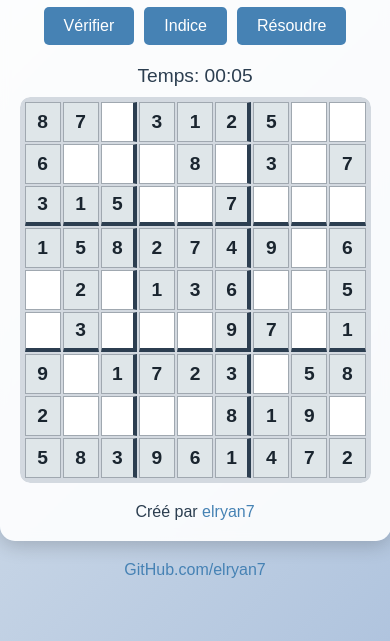
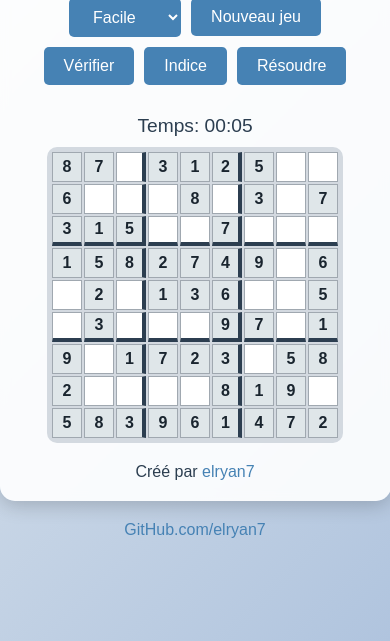
Before and after one commit to elryan7/Sudoku, a plain HTML site: page index.html in a window 390 px wide. Shown: the part 203-844 px from the top of the page. Drawn offline with Linux system fonts and the light colour scheme.

Commit message:
Update index.html

```diff
--- a/index.html
+++ b/index.html
@@ -25,6 +25,9 @@
             backdrop-filter: blur(5px);
             max-width: 90vw;
             width: 100%;
+            display: flex;
+            flex-direction: column;
+            align-items: center;
         }
         h1 {
             font-size: 2.5em;
@@ -59,29 +62,24 @@
             color: #2c3e50;
             margin: 10px 0;
         }
-        .grid-container {
-            max-height: 60vh;
-            max-width: 90vw;
-            overflow: auto;
-            border-radius: 10px;
-        }
         .grid {
             display: grid;
-            grid-template-columns: repeat(9, minmax(40px, 50px));
+            grid-template-columns: repeat(9, minmax(40px, 40px));
             gap: 2px;
             background: #d3d9e0;
             padding: 5px;
             border-radius: 10px;
             width: fit-content;
+            margin: 0 auto;
         }
         .cell {
             width: 100%;
-            height: 50px;
+            height: 40px;
             background: #f5f6f5;
             display: flex;
             justify-content: center;
             align-items: center;
-            font-size: 1.6em;
+            font-size: 1.4em;
             font-weight: bold;
             color: #2c3e50;
             border: 1px solid #a0a8b0;
@@ -128,11 +126,11 @@
         }
         @media (max-width: 600px) {
             .grid {
-                grid-template-columns: repeat(9, minmax(30px, 40px));
+                grid-template-columns: repeat(9, minmax(30px, 30px));
             }
             .cell {
-                font-size: 1.2em;
-                height: 40px;
+                font-size: 1em;
+                height: 30px;
             }
             h1 {
                 font-size: 2em;
@@ -155,9 +153,7 @@
             <button onclick="solvePuzzle()">Résoudre</button>
         </div>
         <div class="timer" id="timer">Temps: 00:00</div>
-        <div class="grid-container">
-            <div id="grid" class="grid"></div>
-        </div>
+        <div id="grid" class="grid"></div>
         <div class="footer">
             Créé par <a href="https://github.com/elryan7" target="_blank">elryan7</a>
         </div>
@@ -444,7 +440,7 @@
             }
             const [row, col] = emptyCells[Math.floor(Math.random() * emptyCells.length)];
             grid[row][col] = solution[row][col];
-            const cell = document.querySelector(`[data-row="${row}"][data-col="${col}"]`);
+            const cell = document.querySelector(`[data-row="${row}"][data-col="${row}"]`);
             cell.textContent = solution[row][col];
             cell.contentEditable = false;
             cell.classList.add('hint');
```
